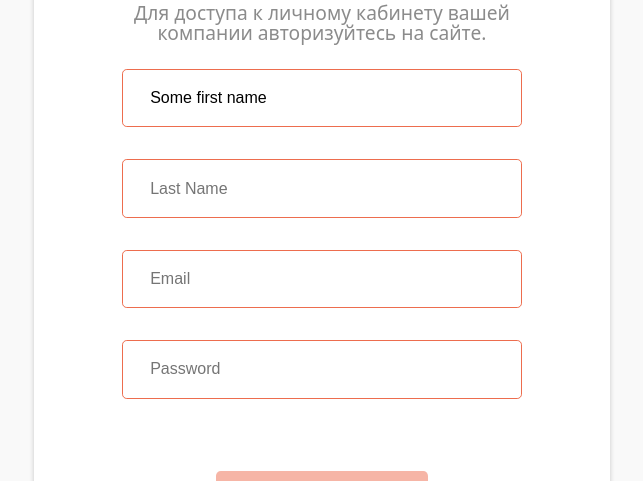
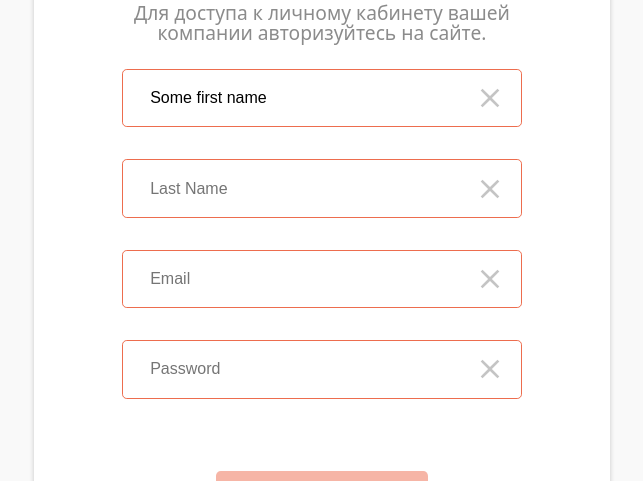
Before and after one commit to NSkye/example-react-form, a React (Vite) app: page / in a window 1280 px wide. Shown: the part 175-656 px from the top of the page, without its empty margins (318-961 px from the left). Built offline with nearby package versions, Linux system fonts and the light colour scheme.

Commit message:
Implement StyledField component

```diff
--- /dev/null
+++ b/src/components/CloseIcon/CloseIcon.tsx
@@ -0,0 +1,8 @@
+import { ComponentProps, forwardRef } from 'react';
+
+export const CloseIcon = forwardRef<SVGSVGElement, ComponentProps<'svg'>>(({ ...props }, ref) => (
+  <svg xmlns="http://www.w3.org/2000/svg" viewBox="0 0 24 24" {...props} ref={ref}>
+    <title>Clear</title>
+    <path d="M19,6.41L17.59,5L12,10.59L6.41,5L5,6.41L10.59,12L5,17.59L6.41,19L12,13.41L17.59,19L19,17.59L13.41,12L19,6.41Z" />
+  </svg>
+));
--- /dev/null
+++ b/src/components/CloseIcon/index.ts
@@ -0,0 +1 @@
+export * from './CloseIcon';
--- a/src/components/Fields/Fields.css
+++ b/src/components/Fields/Fields.css
@@ -21,51 +21,3 @@
   border: 0;
   display: block;
 }
-
-.field {
-  position: relative;
-  display: flex;
-  flex-direction: column;
-  justify-content: center;
-  align-items: center;
-  width: 100%;
-  padding: 0 0;
-  padding-bottom: 2rem;
-  color: rgb(139, 139, 139);
-  border: 0;
-  display: block;
-}
-
-.field__input {
-  display: flex;
-  flex-direction: column;
-  justify-content: center;
-  align-items: center;
-  width: 100%;
-  padding: 1.2rem 1.7rem;
-  border-radius: .3rem;
-  border: 1px solid rgb(237, 109, 78);
-  font-size: 1rem;
-  display: block;
-  box-sizing: border-box;
-}
-
-.field__with-hint {
-  position: relative
-}
-
-.field__hint {
-  position: absolute;
-  display: flex;
-  text-transform: lowercase;
-  bottom: 0;
-  left: 0;
-  margin: 0;
-  margin-left: 1rem;
-  padding: 0 0.3rem;
-  font-size: .8rem;
-  line-height: .8rem;
-  transform: translate(0, 50%);
-  background-color: white;
-  color: rgb(237, 109, 78);
-}
--- a/src/components/Fields/Fields.tsx
+++ b/src/components/Fields/Fields.tsx
@@ -1,28 +1,19 @@
-import { useCallback, useId, useMemo } from 'react';
+import { useCallback, useMemo } from 'react';
 
 import { Field, Form, Watch } from '@libs/observable-form';
 import { ObservableFormState } from '@libs/observable-form/core';
 
 import { validate } from '@/helpers';
 
+import { StyledField } from '../StyledField';
+
 import './Fields.css';
-import { FieldConfig, FieldsComponent } from './Fields.types';
+import { FieldsComponent } from './Fields.types';
 
 const VALUES: ['values'] = ['values'];
 const ERRORS: ['errors'] = ['errors'];
 
-const getInputType = (typeInConfig: FieldConfig<never>['type']) =>
-  ({
-    inputText: 'text',
-    inputEmail: 'email',
-    inputPassword: 'password',
-  }[typeInConfig]);
-
 export const Fields: FieldsComponent = ({ fields, onChange, onValid, description }) => {
-  const id = useId();
-  const makeId = useCallback((fieldId: string) => `${id}-${fieldId}`, [id]);
-  const hintId = useCallback((fieldId: string) => `${makeId(fieldId)}-hint`, [makeId]);
-
   const handleChange = useCallback(
     (state: ObservableFormState) => {
       onChange?.(state.values as Record<(typeof fields)[number]['id'], string>);
@@ -42,9 +33,6 @@ export const Fields: FieldsComponent = ({ fields, onChange, onValid, description
   const renderedFields = useMemo(
     () =>
       fields.map(field => {
-        const inputId = makeId(field.id);
-        const hintInputId = hintId(field.id);
-
         return (
           <Field
             key={field.id}
@@ -53,34 +41,19 @@ export const Fields: FieldsComponent = ({ fields, onChange, onValid, description
             validate={validate(field)}
           >
             {({ inputProps, meta }) => (
-              <div className="field">
-                <div className="field__with-hint">
-                  <input
-                    className="field__input"
-                    type={getInputType(field.type)}
-                    required={field.required}
-                    placeholder={field.label}
-                    aria-describedby={hintInputId}
-                    aria-label={field.label}
-                    id={inputId}
-                    {...inputProps}
-                  />
-                  <p
-                    className="field__hint"
-                    role="alert"
-                    aria-live="assertive"
-                    aria-relevant="text"
-                    id={hintInputId}
-                  >
-                    {meta.touched && !!meta.error && meta.error}
-                  </p>
-                </div>
-              </div>
+              <StyledField
+                type={field.type}
+                required={field.required}
+                label={field.label}
+                defaultValue={field.defaultValue}
+                {...meta}
+                {...inputProps}
+              />
             )}
           </Field>
         );
       }),
-    [fields, hintId, makeId],
+    [fields],
   );
 
   return useMemo(
--- /dev/null
+++ b/src/components/StyledField/StyledField.css
@@ -0,0 +1,66 @@
+.field {
+  position: relative;
+  display: flex;
+  flex-direction: column;
+  justify-content: center;
+  align-items: center;
+  width: 100%;
+  padding: 0 0;
+  padding-bottom: 2rem;
+  color: rgb(139, 139, 139);
+  border: 0;
+  display: block;
+}
+
+.field__input {
+  display: flex;
+  flex-direction: column;
+  justify-content: center;
+  align-items: center;
+  width: 100%;
+  padding: 1.2rem 1.7rem;
+  padding-right: 3rem;
+  border-radius: .3rem;
+  border: 1px solid rgb(237, 109, 78);
+  font-size: 1rem;
+  display: block;
+  box-sizing: border-box;
+}
+
+.field__with-hint {
+  position: relative
+}
+
+.field__hint {
+  position: absolute;
+  display: flex;
+  text-transform: lowercase;
+  bottom: 0;
+  left: 0;
+  margin: 0;
+  margin-left: 1rem;
+  padding: 0 0.3rem;
+  font-size: .8rem;
+  line-height: .8rem;
+  transform: translate(0, 50%);
+  background-color: white;
+  color: rgb(237, 109, 78);
+}
+
+.field__clear {
+  fill: rgb(139, 139, 139);
+  position: absolute;
+  top: 50%;
+  right: 0;
+  transform: translate(0, -50%);
+  appearance: none;
+  background: none;
+  border: none;
+  padding: 0;
+  margin-right: 1rem;
+  opacity: .5;
+  cursor: pointer;
+  display: flex;
+  align-items: baseline;
+  justify-content: center;
+}
--- /dev/null
+++ b/src/components/StyledField/StyledField.tsx
@@ -0,0 +1,119 @@
+import { forwardRef, useCallback, useEffect, useId, useRef, useState } from 'react';
+
+import { FormHandlers } from '@libs/observable-form';
+
+import { CloseIcon } from '@/components/CloseIcon';
+import { getInputType } from '@/helpers';
+
+import { FieldConfig } from '../Fields';
+
+import './StyledField.css';
+
+const isRefObject = (ref: unknown): ref is React.RefObject<HTMLInputElement> => {
+  if (typeof ref !== 'object' || ref === null) {
+    return false;
+  }
+
+  return Object.hasOwn(ref, 'current');
+};
+
+export const StyledField: React.ForwardRefExoticComponent<
+  {
+    type: FieldConfig<string>['type'];
+    required?: FieldConfig<string>['required'];
+    label: FieldConfig<string>['label'];
+    defaultValue?: FieldConfig<string>['defaultValue'];
+    name: string;
+    value: string;
+    touched?: boolean;
+    error?: string;
+    onChange?: FormHandlers['onChange'];
+    onBlur?: FormHandlers['onBlur'];
+  } & React.RefAttributes<HTMLInputElement>
+> = forwardRef((props, passedRef) => {
+  const { onChange, onBlur, name } = props;
+  const defaultRef = useRef<HTMLInputElement>(null);
+  const ref = passedRef ?? defaultRef;
+  const [selectionRange, setSelectionRange] = useState<Record<
+    'selectionStart' | 'selectionEnd',
+    number | null
+  > | null>(null);
+  const id = useId();
+  const hintId = `${id}-hint`;
+
+  const handleChange = useCallback(
+    (event: React.ChangeEvent<HTMLInputElement>) => {
+      onChange?.(event);
+      const { selectionStart, selectionEnd } = event.target;
+      setSelectionRange({ selectionStart, selectionEnd });
+    },
+    [onChange],
+  );
+
+  const handleClear = useCallback(() => {
+    onChange?.({
+      target: {
+        name,
+        value: '',
+      },
+    });
+
+    if (!isRefObject(ref)) return;
+
+    ref.current?.focus();
+  }, [name, onChange, ref]);
+
+  const handleBlur = useCallback(
+    (event: React.FocusEvent<HTMLInputElement>) => {
+      onBlur?.(event);
+    },
+    [onBlur],
+  );
+
+  useEffect(() => {
+    if (!isRefObject(ref)) return;
+
+    const input = ref.current;
+
+    if (input && selectionRange && selectionRange.selectionStart) {
+      const newPosition = selectionRange.selectionStart + (props.value.length - input.value.length);
+
+      if (input === document.activeElement) {
+        input.setSelectionRange(newPosition, newPosition);
+      }
+    }
+  }, [props.value.length, ref, selectionRange]);
+
+  return (
+    <div className="field">
+      <div className="field__with-hint">
+        <input
+          ref={ref}
+          className="field__input"
+          value={props.value}
+          name={props.name}
+          onChange={handleChange}
+          onBlur={handleBlur}
+          type={getInputType(props.type)}
+          required={props.required}
+          placeholder={props.label}
+          aria-describedby={hintId}
+          aria-label={props.label}
+          id={id}
+        />
+        <button type="button" onClick={handleClear} className="field__clear" aria-hidden>
+          <CloseIcon width="2rem" />
+        </button>
+        <p
+          className="field__hint"
+          role="alert"
+          aria-live="assertive"
+          aria-relevant="text"
+          id={hintId}
+        >
+          {props.touched && !!props.error && props.error}
+        </p>
+      </div>
+    </div>
+  );
+});
--- /dev/null
+++ b/src/components/StyledField/index.ts
@@ -0,0 +1 @@
+export * from './StyledField';
--- a/src/helpers/index.ts
+++ b/src/helpers/index.ts
@@ -1 +1,2 @@
 export * from './validate';
+export * from './inputs';
--- /dev/null
+++ b/src/helpers/inputs.ts
@@ -0,0 +1,8 @@
+import { FieldConfig } from '@/components/Fields';
+
+export const getInputType = (typeInConfig: FieldConfig<string>['type']) =>
+  ({
+    inputText: 'text',
+    inputEmail: 'email',
+    inputPassword: 'password',
+  }[typeInConfig]);
--- a/src/libs/observable-form/components/Form/Form.types.ts
+++ b/src/libs/observable-form/components/Form/Form.types.ts
@@ -1,4 +1,17 @@
+type ChangeEvent = {
+  target: {
+    name: React.ChangeEvent<HTMLInputElement>['target']['name'];
+    value: React.ChangeEvent<HTMLInputElement>['target']['value'];
+  };
+};
+
+type FocusEvent = {
+  target: {
+    name: React.FocusEvent<HTMLInputElement, Element>['target']['name'];
+  };
+};
+
 export type FormHandlers = {
-  onChange: (event: React.ChangeEvent<HTMLInputElement>) => void;
-  onBlur: (event: React.FocusEvent<HTMLInputElement, Element>) => void;
+  onChange: (event: ChangeEvent) => void;
+  onBlur: (event: FocusEvent) => void;
 };
```
